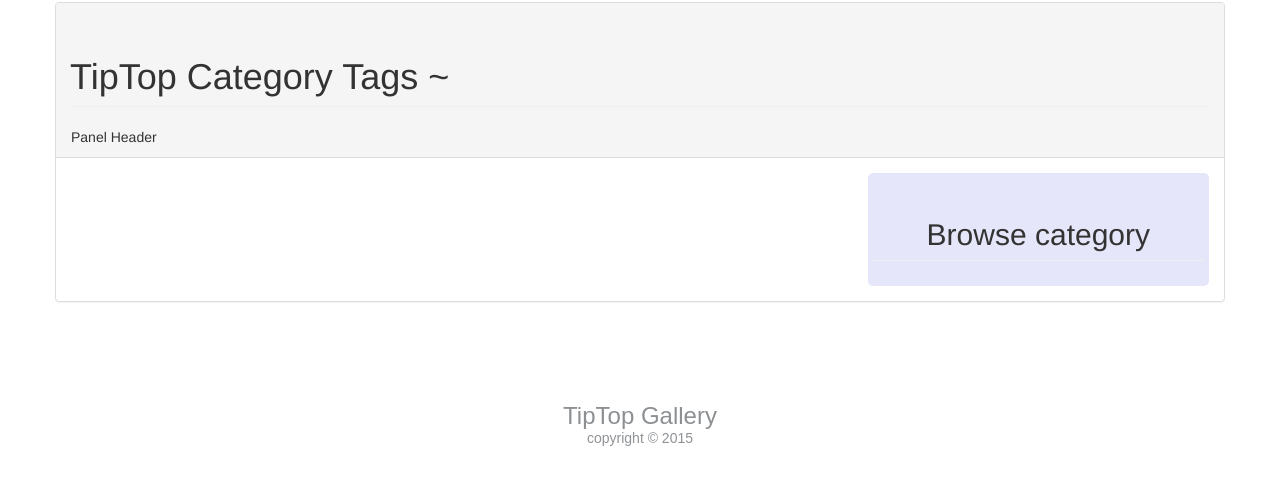
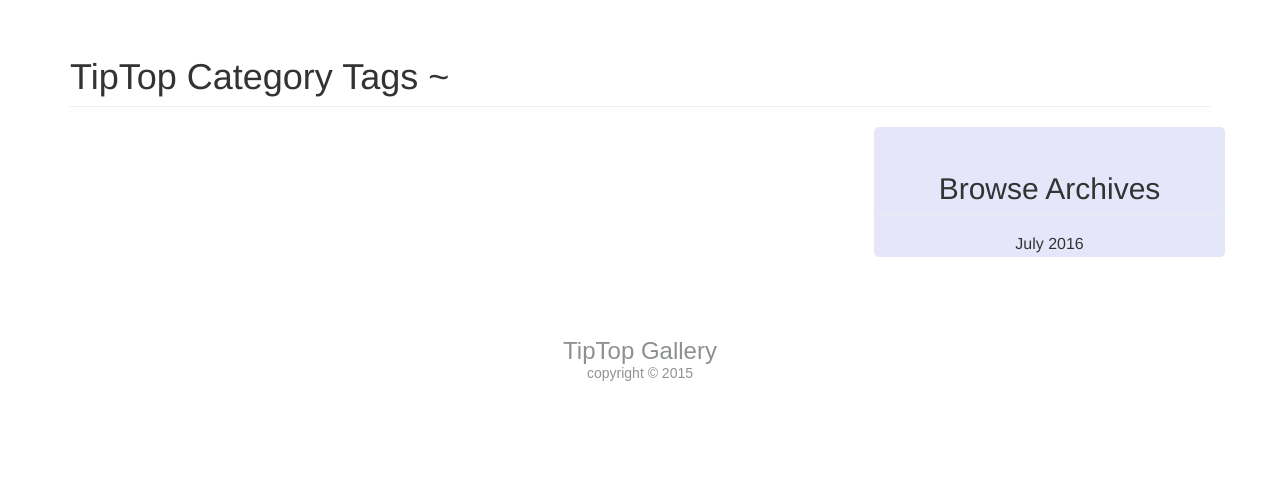
Before and after one commit to efenfauzi/tiptopgallery, a Django app: template templates/category.html in a window 1280 px wide. Shown: the part 53-538 px from the top of the page. Run offline with Django 3.2, Linux system fonts and the light colour scheme; the template is opened without the code that fills it: values that come from a table or form of the project are taken from there, others are empty; data comes from the database, SQL or seed files in the repository; some libraries are stand-ins or nearby versions.

Commit message:
add archives

```diff
--- a/dashboard_admin/templatetags/base_text.py
+++ b/dashboard_admin/templatetags/base_text.py
@@ -12,4 +12,8 @@ def footer_text(request):
 	footer = SiteText.objects.get(name='footer')
 	return footer.text
 
-# register.simple_tag(footer_text)
+@register.filter(name='lower_replace')
+def lower_replace(value):
+	return str(value.lower().replace(' ',''))
+
+# register.simple_tag(lower_replace)
--- a/dashboard_admin/views.py
+++ b/dashboard_admin/views.py
@@ -385,6 +385,8 @@ def category_post(request, name):
 	category = CategoryPost.objects.filter(category__status=1)
 	data =  category.filter(category__name=name)
 	cat = data.values_list('category__name', flat=True)[0]
+
+	post = Post.objects.all()
 	# print x
 	paginator = Paginator(data, 10) # Show 25 contacts per page
 
@@ -399,7 +401,7 @@ def category_post(request, name):
         # If page is out of range (e.g. 9999), deliver last page of results.
 		postdata = paginator.page(paginator.num_pages)
 
-	return render(request, 'category.html', {'postdata': postdata, 'category':category, 'cat':cat, 'all_category': all_category})
+	return render(request, 'category.html', {'postdata': postdata, 'category':category, 'cat':cat, 'all_category': all_category, 'post':post})
 
 def populer_post(request):
 	# post = Post.objects.all()
--- a/templates/category.html
+++ b/templates/category.html
@@ -56,9 +56,6 @@
         <h1 class="page-header">TipTop Category Tags ~ {{ cat }}</h1>
     </div>
 
-    <div class="panel panel-default">
-      <div class="panel-heading">Panel Header</div>
-      <div class="panel-body">
         <div class="col-xs-8 related_post">
             {% for y in postdata %}
             <a data-toggle="tooltip" title="{{ y.post.title }}" href="{% url 'detail_new' y.post.url_id %}">
@@ -85,22 +82,35 @@
               </ul>
             </div>
           {% endif %}
+
         </div>
 
 
-
         <div class="col-xs-2 icon_category">
-                <h2 class="page-header">Browse category</h2>
-            {% for cat in all_category %}
+            <h2 class="page-header">Browse Archives</h2>
+<!--             {% for cat in all_category %}
               <a href="/category/search={{ cat.name }}.html">
                 <img src="{{ cat.icon_image.url }}">
               </a>
             {% endfor %}
+ -->
+        {% load base_text %}
+        <h2 class="panel-title">
+          {% regroup post by created|date:'F Y' as archives %}
+          {% for pst in archives %}
+          <a data-toggle="collapse" href="#{{ pst.grouper|lower_replace }}">{{ pst.grouper }}</a>
+        </h2>
+          <div id="{{ pst.grouper|lower_replace }}" class="panel-collapse collapse">
+            <ul class="list-group">
+              {% for data in pst.list %}
+              <li class="list-group-item"><a href="{% url 'detail_new' data.url_id %}">
+              {{ data.title }}</a>
+              </li>
+              {% endfor %}
+            </ul>
           </div>
+          {% endfor %}
         </div>
-    </div>
-
-
 
 </div>
 
```
Also changed, not shown: 1 other file. Lines whose indentation alone changed are shown as unchanged.
